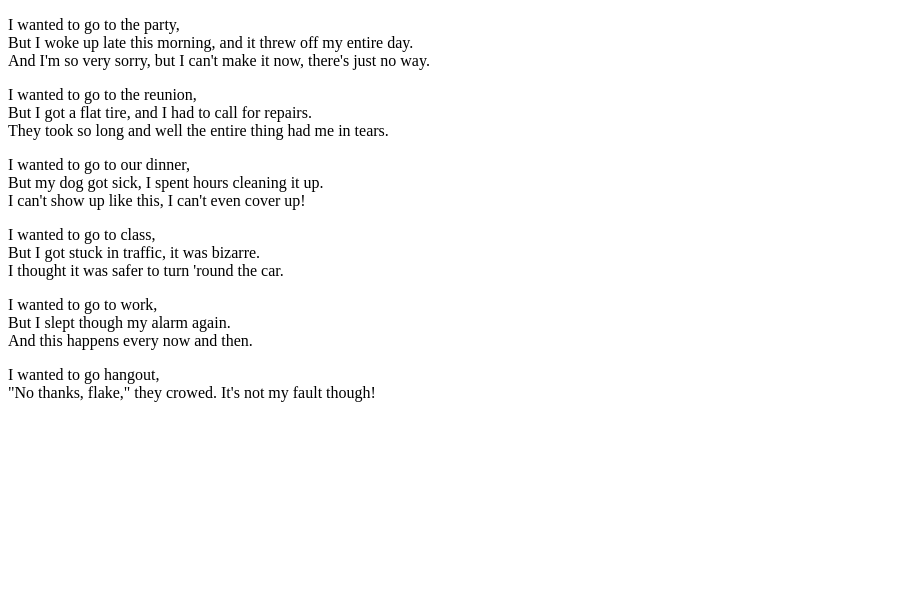
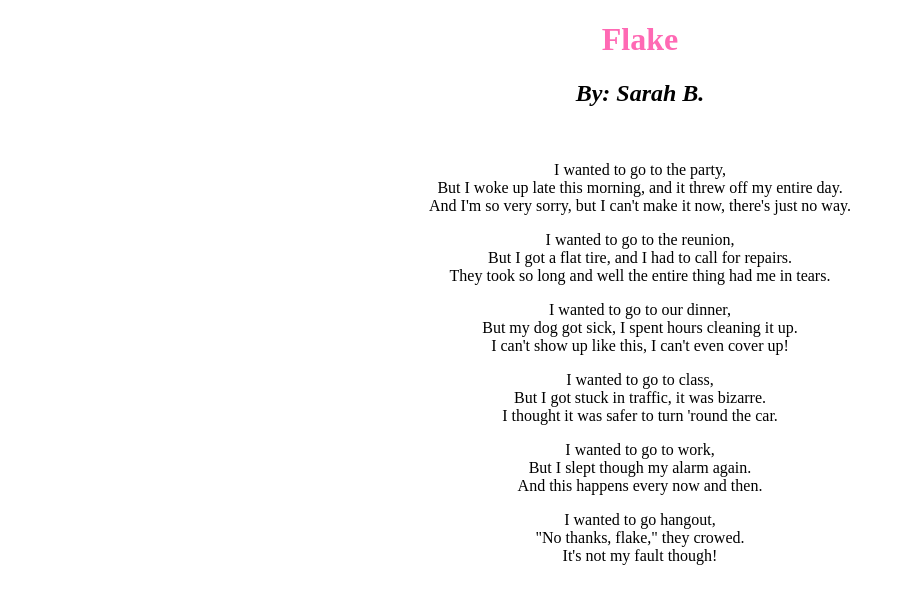
Before and after one commit to MsBeck1997/Flake-Poem, a plain HTML site: page index.html in a window 1280 px wide. Shown: the whole page, without its empty margins (0-905 px from the left). Drawn offline with Linux system fonts and the light colour scheme.

Commit message:
added styles.css

```diff
--- a/index.html
+++ b/index.html
@@ -3,9 +3,13 @@
 <head>
 	<meta charset="UTF-8">
 	<title>"Flake" A Poem</title>
+	<link rel="stylesheet" href="./styles/styles.css">
 </head>
 
 <body>
+	<h1>Flake</h1>
+	<h2><em>By: Sarah B.</em></h2>
+	<div><br></div>
 	<p>
 		I wanted to go to the party,<br>
 		But I woke up late this morning, and it threw off my entire day.<br>
@@ -38,7 +42,7 @@
 
 	<p>
 		I wanted to go hangout,<br>
-		"No thanks, flake," they crowed.
+		"No thanks, flake," they crowed.<br>
 		It's not my fault though!
 	</p>
 </body>
--- /dev/null
+++ b/styles/styles.css
@@ -0,0 +1,7 @@
+h1 {
+	color: hotpink;
+}
+
+body {
+	text-align: center;
+}
```
